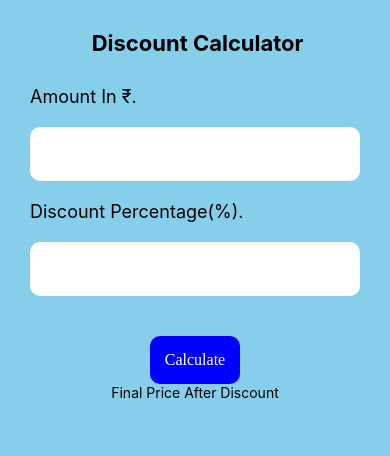
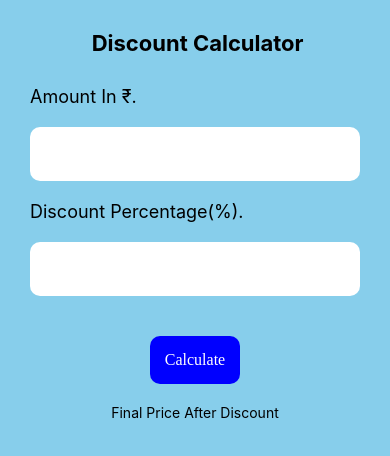
Before and after one commit to D-Coder135/DiscountCalcApp_React-Native, a React Native app: screen / in a window 390 px wide. Shown: the top 456 px of the page. Built offline with nearby package versions, Linux system fonts and the light colour scheme.

Commit message:
add some inline styling for the Text tag

```diff
--- a/App.js
+++ b/App.js
@@ -23,7 +23,7 @@ export default class DiscountCalcApp extends React.Component {
           Calculate
         </TouchableOpacity>
 
-        <Text>
+        <Text style = {{marginTop: 20}}>
           Final Price After Discount
         </Text>
       </View>
```
